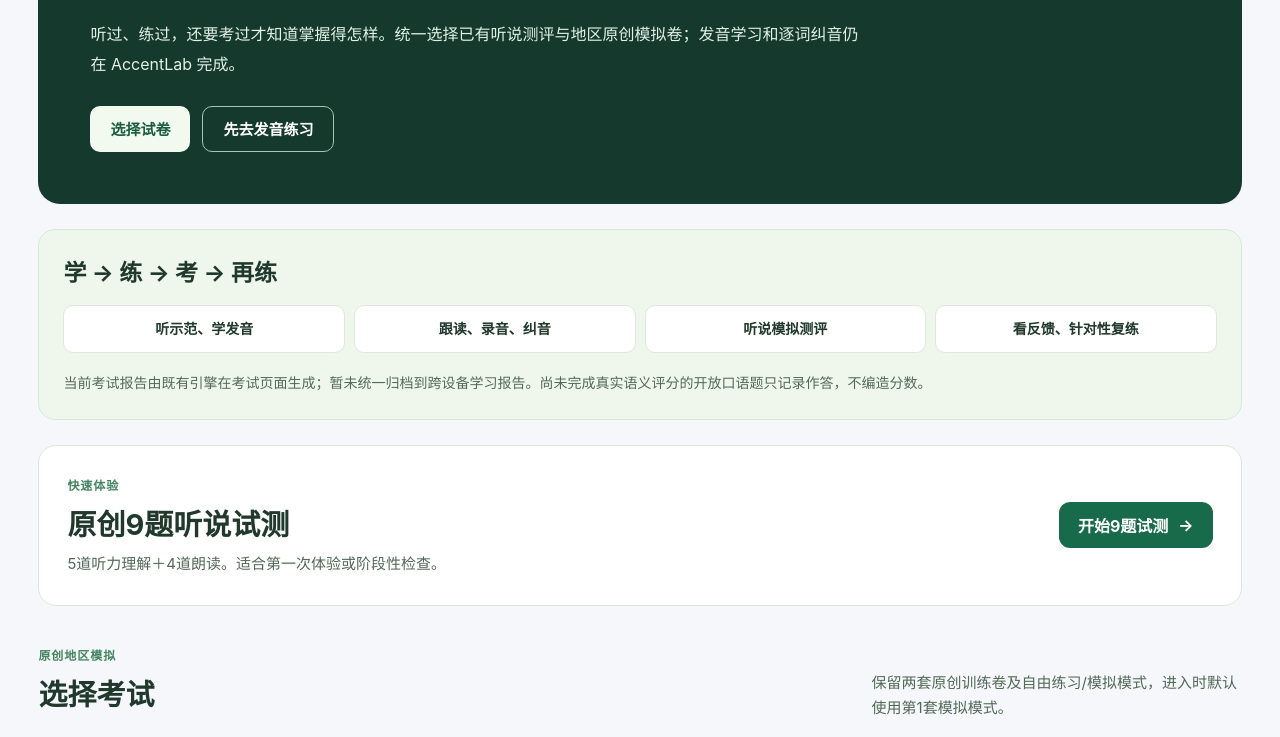
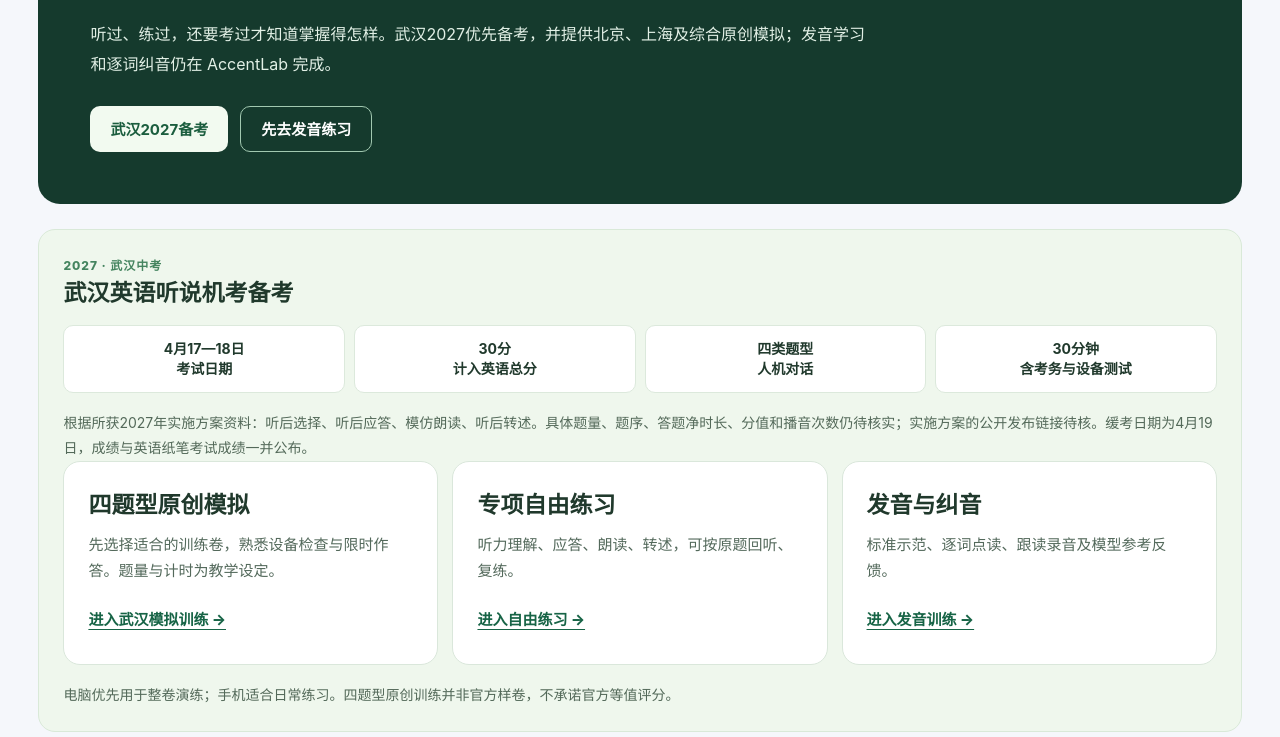
Before and after one commit to star8592/Kangaroo-Practice-Simulator, a Next.js app: page /assessments/english-speaking in a window 1280 px wide. Shown: the part 259-996 px from the top of the page. Built offline with nearby package versions, Linux system fonts and the light colour scheme; no server answers.

Commit message:
Add Wuhan 2027 priority exam center entry and source boundary

```diff
--- a/src/app/assessments/english-speaking/page.tsx
+++ b/src/app/assessments/english-speaking/page.tsx
@@ -3,12 +3,13 @@ import type {Metadata} from "next";
 import styles from "./english-speaking.module.css";
 
 export const metadata:Metadata={
-  title:"英语听说考试中心｜北京·上海·综合原创模拟｜SOCTHINK",
-  description:"SOC THINK 已开放的原创听说试测、北京上海与综合模拟训练，学—练—考—复练。非官方真题或官方等值评分。",
+  title:"2027武汉中考英语听说机考｜地区原创模拟｜SOCTHINK",
+  description:"武汉2027中考英语听说四题型备考，以及北京、上海、综合原创模拟训练。非官方真题或官方等值评分。",
   alternates:{canonical:"/assessments/english-speaking"},
 };
 
 const BASE="/english/pronunciation/app";
+const wuhanHref=BASE+"/exam-simulator?paper=wuhan-2027&version=W2&mode=simulation";
 const papers=[
   {id:"beijing-2026",name:"北京题型模拟",intro:"听力选择、听后回答、转述与短文朗读等原创题型练习。",duration:"约20分钟",href:BASE+"/exam-simulator?paper=beijing-2026&pack=A&mode=simulation"},
   {id:"shanghai-2026",name:"上海题型模拟",intro:"朗读、交际应答、听后复述与口头表达等原创短卷。",duration:"约10分钟",href:BASE+"/exam-simulator?paper=shanghai-2026&pack=A&mode=simulation"},
@@ -23,9 +24,21 @@ export default function EnglishSpeakingExamCenter(){
   <header className={styles.hero}>
    <p className={styles.eyebrow}>SOCTHINK · LANGUAGE EXAMS</p>
    <h1>英语听说考试中心</h1>
-   <p>听过、练过，还要考过才知道掌握得怎样。统一选择已有听说测评与地区原创模拟卷；发音学习和逐词纠音仍在 AccentLab 完成。</p>
-   <div className={styles.heroLinks}><a href="#papers">选择试卷</a><Link href="/english/pronunciation/app/practice-library">先去发音练习</Link></div>
+   <p>听过、练过，还要考过才知道掌握得怎样。武汉2027优先备考，并提供北京、上海及综合原创模拟；发音学习和逐词纠音仍在 AccentLab 完成。</p>
+   <div className={styles.heroLinks}><a href="#wuhan-2027">武汉2027备考</a><Link href="/english/pronunciation/app/practice-library">先去发音练习</Link></div>
   </header>
+  <section className={styles.journey} id="wuhan-2027" aria-labelledby="wuhan-heading">
+   <span className={styles.kicker}>2027 · 武汉中考</span>
+   <h2 id="wuhan-heading">武汉英语听说机考备考</h2>
+   <div className={styles.steps}><span>4月17—18日<br/>考试日期</span><span>30分<br/>计入英语总分</span><span>四类题型<br/>人机对话</span><span>30分钟<br/>含考务与设备测试</span></div>
+   <p>根据所获2027年实施方案资料：听后选择、听后应答、模仿朗读、听后转述。具体题量、题序、答题净时长、分值和播音次数仍待核实；实施方案的公开发布链接待核。缓考日期为4月19日，成绩与英语纸笔考试成绩一并公布。</p>
+   <div className={styles.cards}>
+    <article className={styles.card}><h3>四题型原创模拟</h3><p>先选择适合的训练卷，熟悉设备检查与限时作答。题量与计时为教学设定。</p><Link href={wuhanHref}>进入武汉模拟训练 →</Link></article>
+    <article className={styles.card}><h3>专项自由练习</h3><p>听力理解、应答、朗读、转述，可按原题回听、复练。</p><Link href={BASE+"/exam-simulator?paper=wuhan-2027&version=W2&mode=practice"}>进入自由练习 →</Link></article>
+    <article className={styles.card}><h3>发音与纠音</h3><p>标准示范、逐词点读、跟读录音及模型参考反馈。</p><Link href={BASE+"/practice-library"}>进入发音训练 →</Link></article>
+   </div>
+   <p>电脑优先用于整卷演练；手机适合日常练习。四题型原创训练并非官方样卷，不承诺官方等值评分。</p>
+  </section>
   <section className={styles.journey} aria-label="学习到复练的闭环">
    <h2>学 → 练 → 考 → 再练</h2>
    <div className={styles.steps}><span>听示范、学发音</span><span>跟读、录音、纠音</span><span>听说模拟测评</span><span>看反馈、针对性复练</span></div>
@@ -46,6 +59,6 @@ export default function EnglishSpeakingExamCenter(){
    <div><h2>考试结束后继续学习</h2><p>查看分项反馈，找出未掌握的听力内容、朗读句子或词汇，再回 AccentLab 重练；下一次模拟才能检验是否真正进步。</p></div>
    <Link href="/english/pronunciation/app/practice-library">进入专项复练</Link>
   </section>
-  <p className={styles.note}>所有现有卷均为原创教学训练，并非北京、上海、武汉官方真题，不能当作官方等值成绩。武汉专项考试仍在开发中，不会伪装为已开放。</p>
+  <p className={styles.note}>所有现有卷均为原创教学训练，并非北京、上海、武汉官方真题，不能当作官方等值成绩。武汉专项的正式参数、跨设备学习档案和学校整班演练服务仍待完善。</p>
  </div>;
 }
```
